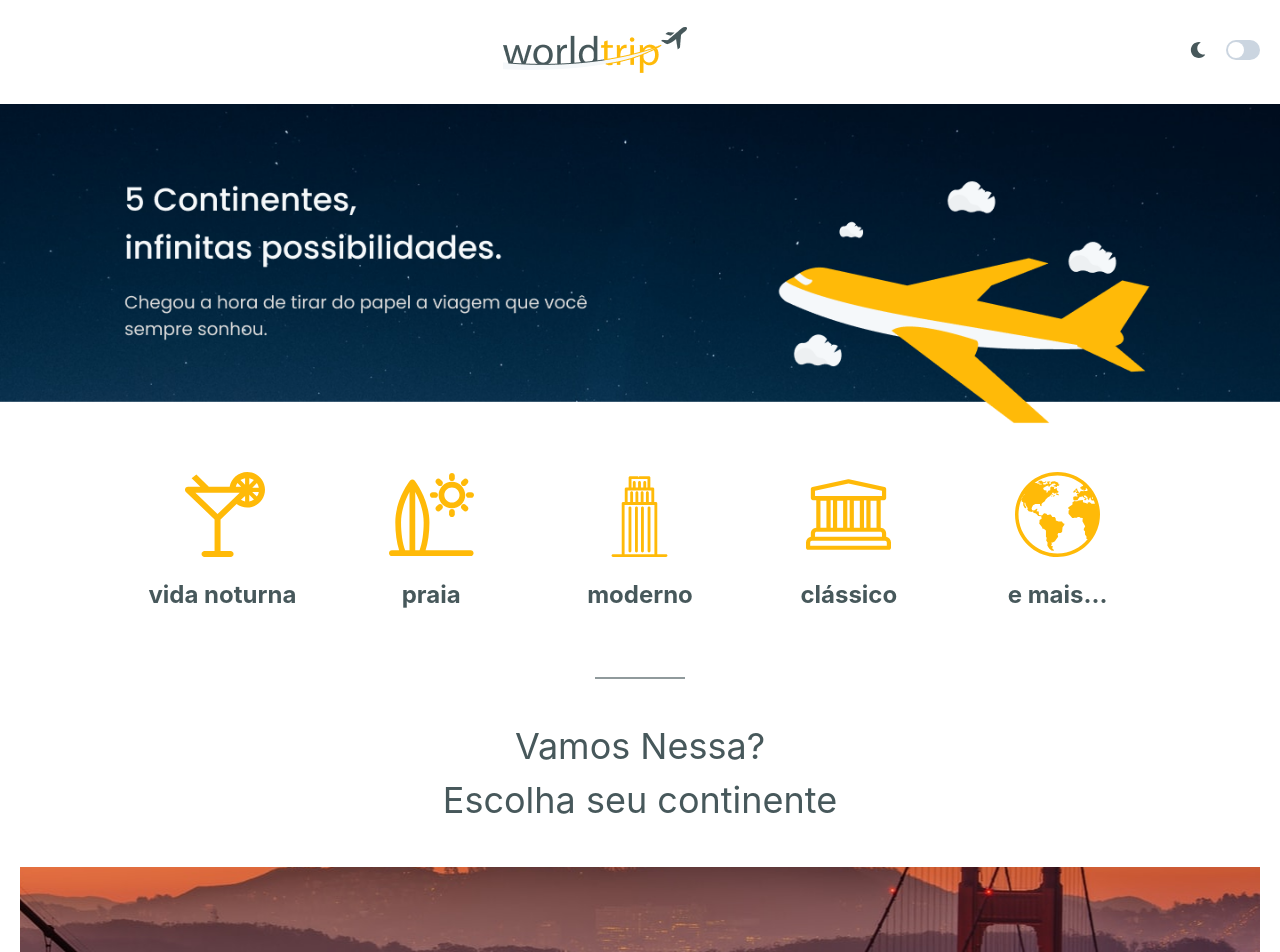
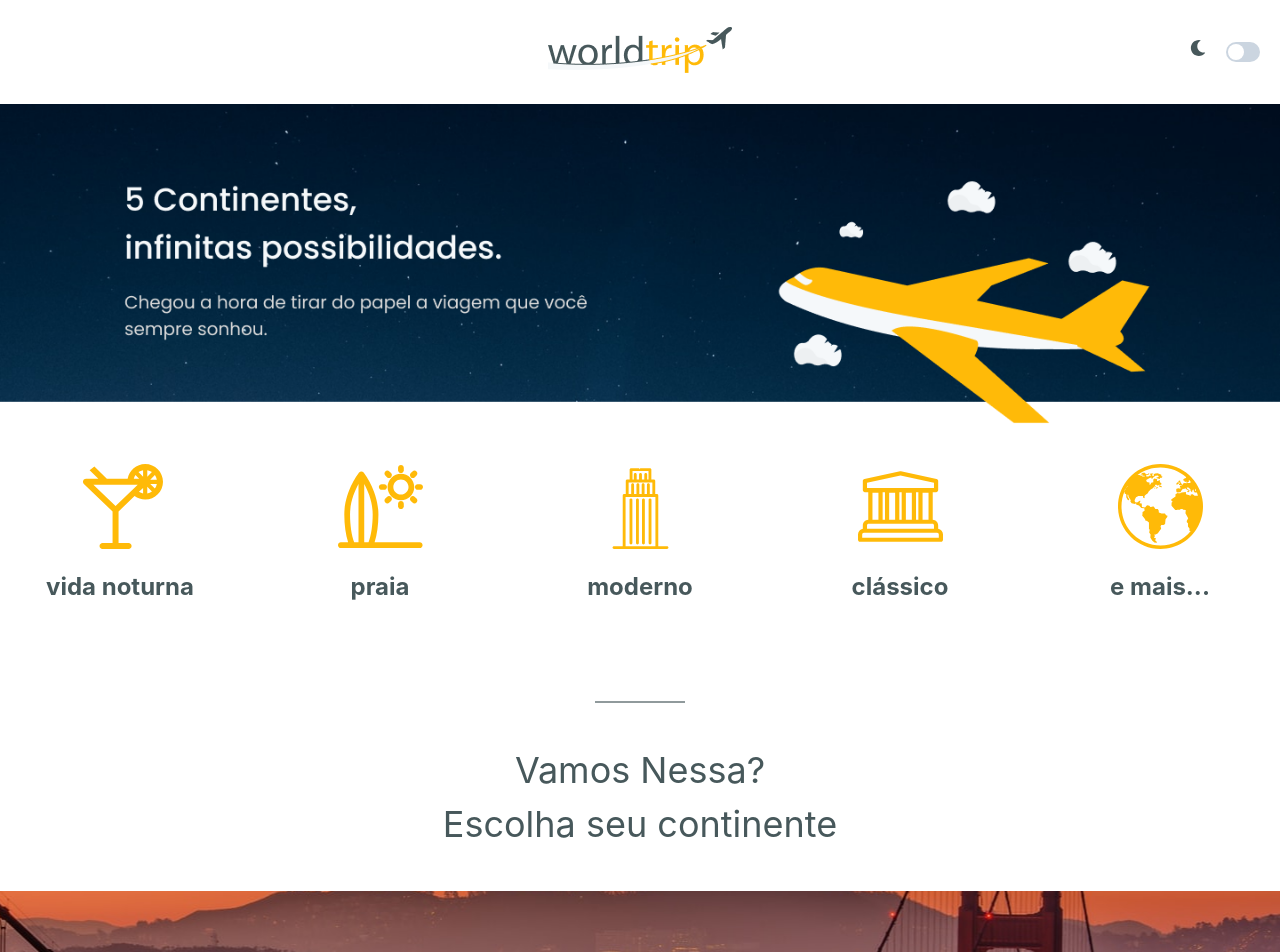
Before and after one commit to adrianhideki/worldtrip, a Next.js app: page / in a window 1280 px wide. Shown: the top 952 px of the page. Built offline with nearby package versions, Linux system fonts and the light colour scheme.

Commit message:
Revisando header

```diff
--- a/src/components/Carousel/index.tsx
+++ b/src/components/Carousel/index.tsx
@@ -22,7 +22,7 @@ SwiperCore.use([Navigation, Pagination, Mousewheel, Keyboard]);
 const Carousel = () => {
   return (
     <Flex pb="8" justifyContent="center">
-      <Flex maxWidth="1240px" minW="100px">
+      <Flex width="1280px" minW="100px">
         <Swiper
           cssMode={true}
           navigation={true}
--- a/src/components/Header/index.tsx
+++ b/src/components/Header/index.tsx
@@ -25,9 +25,16 @@ const Header = () => {
           </a>
         </Link>
       </Flex>
-      <Flex justify="flex-end" align="center">
+      <Flex display="inline" align="center" position="absolute" left="auto">
         <Icon as={colorMode === "dark" ? FaSun : FaMoon} mr="5" />
-        <Switch id="dark-theme" onChange={toggleColorMode} mr="5" />
+        <Switch
+          size="md"
+          colorScheme="cyan.200"
+          isChecked={colorMode === "dark"}
+          id="dark-theme"
+          onChange={toggleColorMode}
+          mr="5"
+        />
       </Flex>
     </Flex>
   );
--- a/src/components/TravelTypes/index.tsx
+++ b/src/components/TravelTypes/index.tsx
@@ -4,13 +4,13 @@ import ImageLabel from "../ImageLabel";
 
 const TravelType = () => {
   return (
-    <Flex justify="center" mb="8">
+    <Flex justify="center" my="8">
       <SimpleGrid
-        minChildWidth="150px"
+        columns={[3,3,3,5]}
         spacing="5"
         align="center"
-        justifyContent="center"
-        width="80%"
+        width="100%"
+        justifyContent="space-between"
       >
         <ImageLabel label="vida noturna" image="/cocktail.svg" />
         <ImageLabel label="praia" image="/surf.svg" />
--- a/src/pages/index.tsx
+++ b/src/pages/index.tsx
@@ -12,13 +12,17 @@ export default function Home() {
         <title>Home | worldtrip</title>
       </Head>
       <main>
-        <Stack spacing="10" justifyContent="center">
-          <Image src="/banner.png" alt="viajar" width="100%" height="auto" />
+        <Image src="/banner.png" alt="viajar" width="100%" height="auto" />
+        <Stack spacing="10" justifyContent="center" maxWidth="1280px" mx="auto">
           <TravelType />
           <Divider />
           <Flex align="center" flexDir="column">
-            <Text fontSize="36px" display="flex" as="div">Vamos Nessa?</Text>
-            <Text fontSize="36px" display="flex" as="div">Escolha seu continente</Text>
+            <Text fontSize="36px" display="flex" as="div">
+              Vamos Nessa?
+            </Text>
+            <Text fontSize="36px" display="flex" as="div">
+              Escolha seu continente
+            </Text>
           </Flex>
           <Carousel />
         </Stack>
```
Also changed, not shown: src/components/Banner.tsx (+7 -6 lines), src/pages/continents/[id].tsx (+14 -3 lines), public/info.svg (added).
